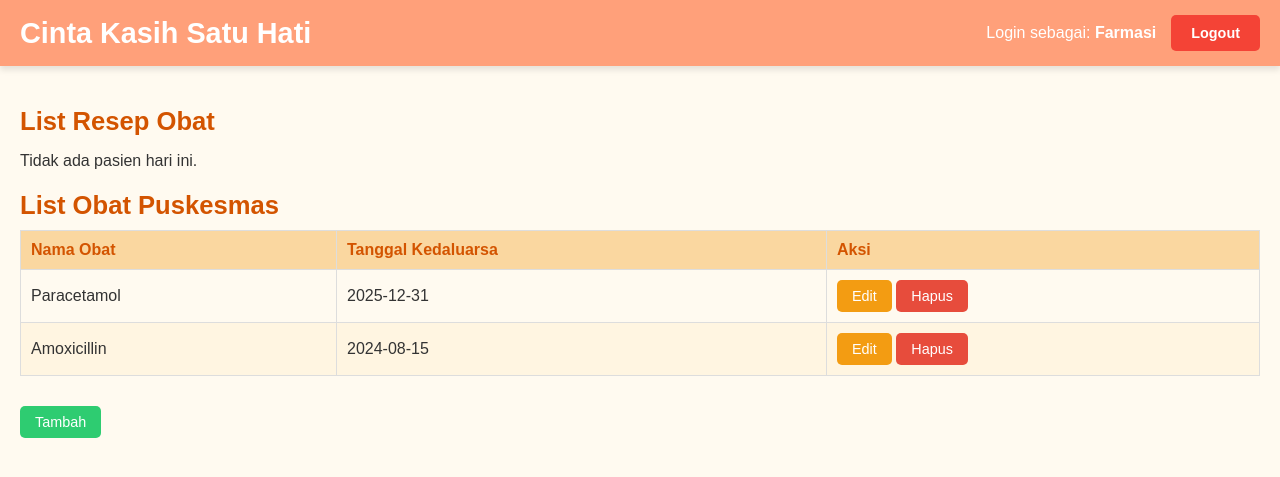
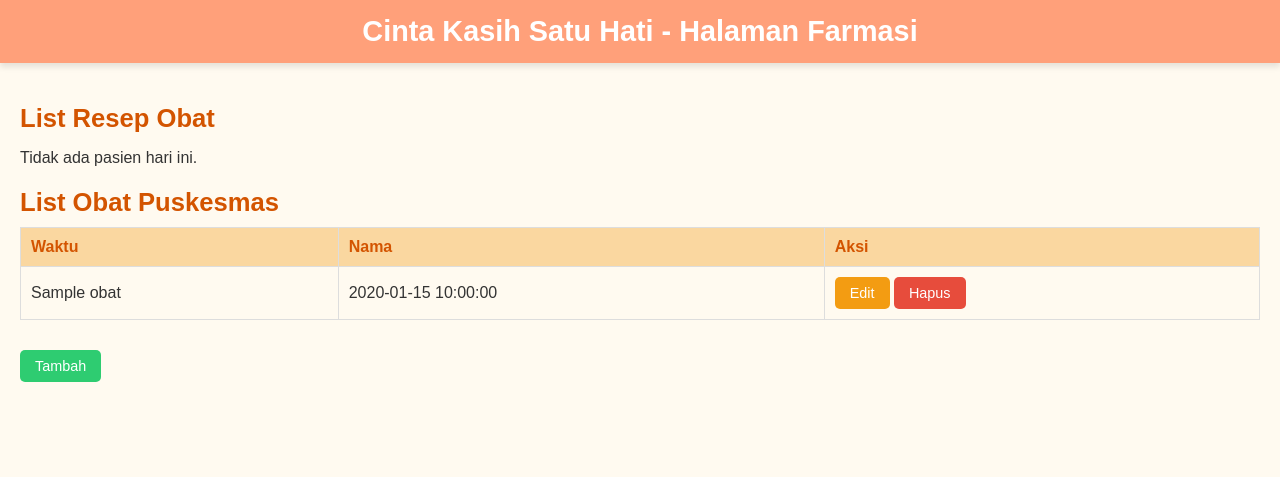
Before and after one commit to AufarR/sik-tubes, a PHP site: page /farmasi/index.php in a window 1280 px wide. Shown: the top 477 px of the page. Run offline with PHP 8.4, Linux system fonts and the light colour scheme; the visitor is signed in with stand-in values (Sample User, id 1); tables that the repository leaves empty or names only in its code hold one stand-in row (values such as "Sample post").

Commit message:
Update index farmasi, list obat, edit dan hapus

```diff
--- a/farmasi/index.php
+++ b/farmasi/index.php
@@ -20,8 +20,8 @@ if ($_SESSION['role'] != 'farmasi') {
     }
 
     // Fungsi untuk mengarahkan ke halaman edit obat
-    function editObat(namaObat) {
-      const url = `edit_obat.php?obat=${encodeURIComponent(namaObat)}`;
+    function editObat(id) {
+      const url = `edit_obat.php?id=${id}`;
       window.location.href = url;
     }
 
@@ -43,15 +43,7 @@ if ($_SESSION['role'] != 'farmasi') {
 </head>
 <body>
   <header class="header">
-    <div class="header-container">
-      <div class="header-left">
-        <h1>Cinta Kasih Satu Hati</h1>
-      </div>
-      <div class="header-right">
-        <p class="user-info">Login sebagai: <strong>Farmasi</strong></p>
-        <button class="btn-logout" onclick="window.location.href='/auth/logout.php'">Logout</button>
-      </div>
-    </div>
+    <h1>Cinta Kasih Satu Hati - Halaman Farmasi</h1>
   </header>
 
   <main class="main-content">
@@ -128,35 +120,49 @@ $conn->close()
     <!-- List Obat Puskesmas -->
     <section class="obat-section">
       <h2>List Obat Puskesmas</h2>
-      <table id="tabel-obat" class="obat-table">
-        <thead>
-          <tr>
-            <th>Nama Obat</th>
-            <th>Tanggal Kedaluarsa</th>
-            <th>Aksi</th>
-          </tr>
-        </thead>
-        <tbody>
-          <!-- Contoh Data Obat 1 -->
-          <tr>
-            <td>Paracetamol</td>
-            <td>2025-12-31</td>
-            <td>
-              <button class="btn-edit" onclick="editObat('Paracetamol')">Edit</button>
-              <button class="btn-hapus" onclick="hapusObat(this)">Hapus</button>
-            </td>
-          </tr>
-          <!-- Contoh Data Obat 2 -->
-          <tr>
-            <td>Amoxicillin</td>
-            <td>2024-08-15</td>
-            <td>
-              <button class="btn-edit" onclick="editObat('Amoxicillin')">Edit</button>
-              <button class="btn-hapus" onclick="hapusObat(this)">Hapus</button>
-            </td>
-          </tr>
-        </tbody>
-      </table>
+<?php
+// Create connection
+include_once("../lib/connection.php");
+$conn = connectDB();
+$sql_obat = "
+        SELECT *
+        FROM obat
+    ";
+    $stmt_obat = $conn->prepare($sql_obat);
+    $stmt_obat->execute();
+    $result_obat = $stmt_obat->get_result();
+
+    // Tampilkan data jika ada hasil
+    if ($result_obat->num_rows > 0) {
+      echo "<div class='table-container'>"; // Bungkus tabel dalam div untuk styling
+      echo "<table class='obat-table'>"; // Gunakan kelas untuk styling tabel
+      echo "<thead><tr>
+          <th>Waktu</th>
+          <th>Nama</th>
+          <th>Aksi</th>
+      </tr></thead><tbody>";
+
+      while ($row = $result_obat->fetch_assoc()) {
+
+          // Tampilkan data dalam tabel
+          echo "<tr>
+              <td>{$row['nama']}</td>
+              <td>{$row['tgl_exp']}</td>
+              <td>
+                  <button onclick=\"editObat({$row['id']})\" class='btn-edit'>Edit</button>
+                  <button onclick=\"hapusObat({$row['id']})\" class='btn-hapus'>Hapus</button>
+              </td>
+          </tr>";
+      }
+
+      echo "</tbody></table></div>";
+    } else {
+        echo "<p>Data tidak ditemukan.</p>";
+    }
+
+// Tutup koneksi
+$conn->close()
+?>
       <button class="btn-tambah" onclick="tambahObat()">Tambah</button>
     </section>
   </main>
```
